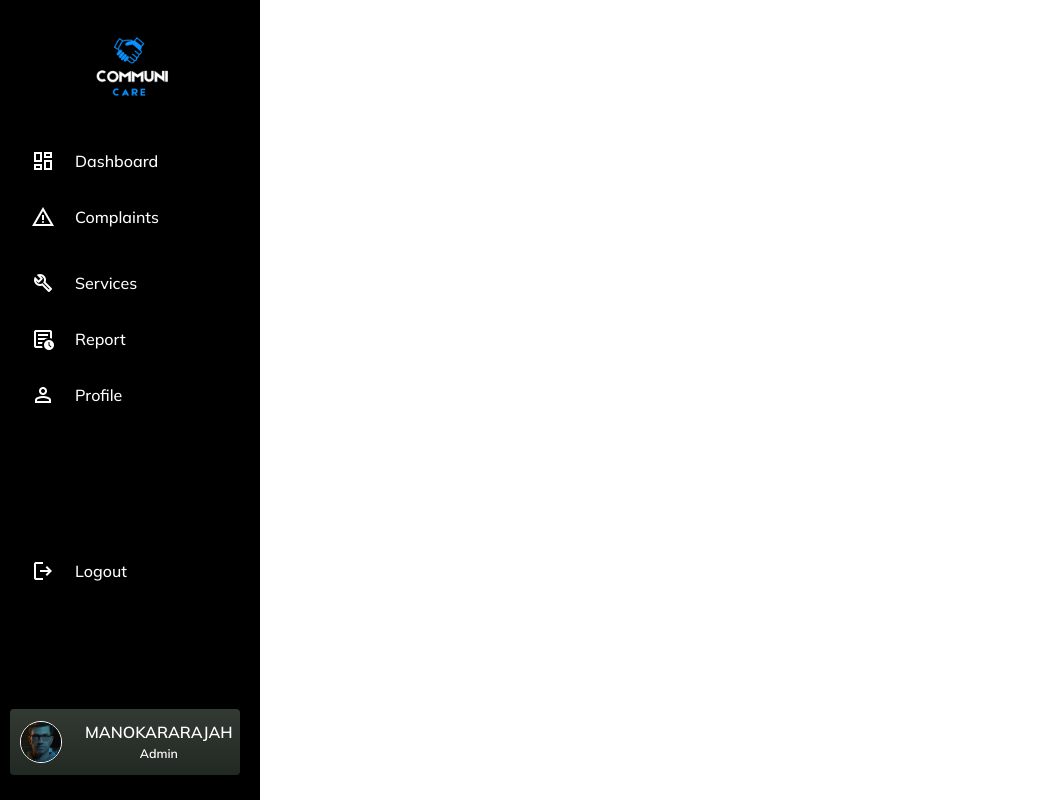
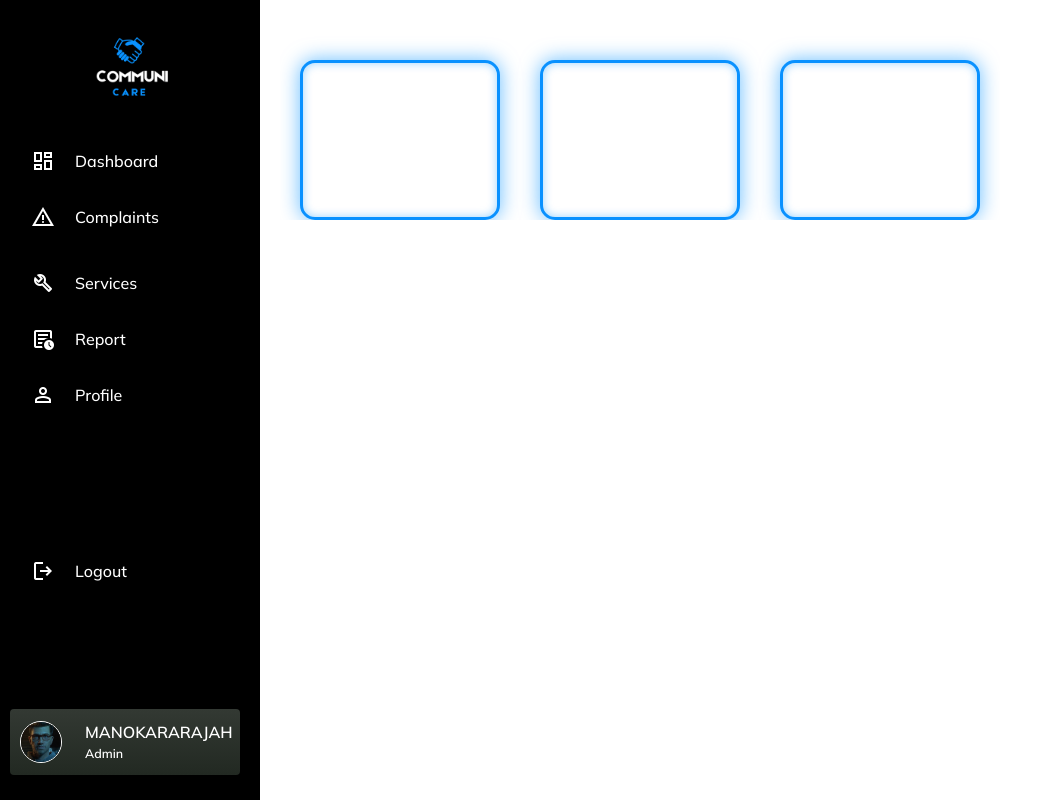
Before and after one commit to CommuniCareSL/CommuniCare-WebApp, a React (Vite) app: page /dashboard in a window 1280 px wide. Shown: the whole page, without its empty margins (0-1047 px from the left). Built offline with nearby package versions, Linux system fonts and the light colour scheme.

Commit message:
Change some overwrite css

```diff
--- a/src/pages/Admin/Dashboard.jsx
+++ b/src/pages/Admin/Dashboard.jsx
@@ -2,12 +2,27 @@
 import Sidebar from '../../components/Admin/Sidebar';
 
 import '../../styles/pages/Admin/Dashboard.css';
+import profileImg from '../../assets/Admin/profile-img.jpg';
+import { height } from '@fortawesome/free-brands-svg-icons/fa42Group';
 
 const Dashboard = () => {
   return (
     <div>
 
       <Sidebar/>
+      <div className="admin-dashboard-home-page">
+        <div className="admin-dashboard-box-details-row-view">
+          <div className="admin-dashboard-detailed-box">
+
+          </div>
+          <div className="admin-dashboard-detailed-box">
+
+          </div>
+          <div className="admin-dashboard-detailed-box">
+
+          </div>
+        </div>
+      </div>
       {/* <div className="home-content">
       <div className="overview-boxes">
         <div className="box">
--- a/src/pages/Login.jsx
+++ b/src/pages/Login.jsx
@@ -7,6 +7,7 @@ import profileImg from "../assets/x.png";
 const Login = () => {
   const navigate = useNavigate();
   return (
+    <div className="login-page-home-body">
         <div className="login-container">
         <div className="login-image">
           <img src={profileImg} alt="Login" />
@@ -31,6 +32,31 @@ const Login = () => {
           </form>
         </div>
       </div>
+    </div>
+      // <div className="login-container">
+      //   <div className="login-image">
+      //     <img src={profileImg} alt="Login" />
+      //   </div>
+
+      //   <div className="login-form">
+      //     <div className="text">LOGIN</div>
+      //     <form>
+      //       <div className="field">
+      //         <input type="text" placeholder="Email" />
+      //       </div>
+      //       <div className="field">
+      //         <input type="password" placeholder="Password" />
+      //       </div>
+      //       <button onClick={() => { navigate("/dashboard");}}>LOGIN</button>
+      //       <div className="link">
+      //         <a href="#">Forgot Password?</a> <br />
+      //         <br />
+      //         <span>Not a member? </span>
+      //         <a href="#">Signup now</a>
+      //       </div>
+      //     </form>
+      //   </div>
+      // </div>
   );
 };
 
--- a/src/pages/Signup.jsx
+++ b/src/pages/Signup.jsx
@@ -4,6 +4,8 @@ import profileImg from '../assets/x.png';
 
 const Signup = () => {
   return (
+    <div className='signupe-page-body'>
+
       <div className="signup-container">
         <div className="signup-image">
           <img src={profileImg} alt="Signup" />
@@ -34,6 +36,37 @@ const Signup = () => {
           </form>
         </div>
       </div>
+    </div>
+    // <div className="signup-container">
+    //   <div className="signup-image">
+    //     <img src={profileImg} alt="Signup" />
+    //   </div>
+
+    //   <div className="signup-form">
+    //     <div className="signup-text">
+    //       SIGNUP
+    //     </div>
+    //     <form className="signup-form-container">
+    //       <div className="signup-field">
+    //         <input type="text" placeholder="Username" />
+    //       </div>
+    //       <div className="signup-field">
+    //         <input type="text" placeholder="Email" />
+    //       </div>
+    //       <div className="signup-field">
+    //         <input type="password" placeholder="Password" />
+    //       </div>
+    //       <div className="signup-field">
+    //         <input type="password" placeholder="Confirm Password" />
+    //       </div>
+    //       <button className="signup-button">SIGNUP</button>
+    //       <div className="signup-link">
+    //         <span>Already have an account? </span>
+    //         <a href="#">Login now</a>
+    //       </div>
+    //     </form>
+    //   </div>
+    // </div>
   );
 }
 
--- a/src/pages/landingPage/Home.jsx
+++ b/src/pages/landingPage/Home.jsx
@@ -4,7 +4,7 @@ import app from '../../assets/landingPage/app.png'
 
 const Home = () => {
   return (
-    <div className='home container1' style={{ paddingTop:"2350px"}}>
+    <div className='home container1'>
         <div className="home-text">
             <h1>Your concerns, <br/>Our promise</h1>
             <p>Register and Connect with your local council easily.<br/> Use our app to send complaints, ask questions, and book services. <br/>Download our Mobile App now and get involved in your community!</p>
--- a/src/styles/pages/Admin/Dashboard.css
+++ b/src/styles/pages/Admin/Dashboard.css
@@ -1,11 +1,46 @@
-.home-content {
+.admin-dashboard-home-page {
+  flex-grow: 1;
+  padding: 20px;
+  /* background-color: #917d7d; */
+  min-height: 100vh;
+  min-width: auto;
+  margin-left: 85px;
+  transition: margin-left 0.4s ease;
+  display: flex;
+  justify-content: flex-start;
+  align-items: flex-start;
+}
+
+.sidebar:hover ~ .admin-dashboard-home-page {
+  margin-left: 260px;
+}
+
+.admin-dashboard-box-details-row-view{
+  display: flex;
+  flex-wrap: nowrap;
+  overflow-x: auto;
+}
+
+.admin-dashboard-detailed-box{
+  margin-top: 5vh;
+  margin-left: 20px;
+  height: 20vh;
+  width: 200px;
+  background-color: rgb(255, 255, 255);
+  margin-right: 20px;
+  border-radius: 15px;
+  border: 3px solid #0991FF;
+  box-shadow: 0 0 20px rgba(0, 145, 255, 0.6), inset 0 0 10px rgba(0, 145, 255, 0.4);
+}
+
+/* .home-content {
   margin-top: 80px;
   margin-left: 90px;
   transition: margin-left 0.4s ease;
 }
 
 .sidebar:hover ~ .home-content {
-  margin-left: 260px; /* Adjusted to account for the expanded sidebar width on hover */
+  margin-left: 260px;
 }
 
 .box {
@@ -107,10 +142,8 @@
 .home-content .sales-boxes {
   display: flex;
   justify-content: space-between;
-  /* padding: 0 20px; */
 }
 
-/* left box */
 .home-content .sales-boxes .recent-sales {
   width: 65%;
   background: #fff;
@@ -129,7 +162,6 @@
 .sales-boxes .box .title {
   font-size: 24px;
   font-weight: 500;
-  /* margin-bottom: 10px; */
 }
 
 .transfers {
@@ -218,20 +250,19 @@
 }
 
 .bx-user, .bxs-user-detail,.bxs-error,.bx-calendar {
-  font-size: 30px; /* Adjust the size as needed */
-  color: #ffffff; /* Adjust the color as needed */
-  background: linear-gradient(135deg, #000000, #074f8a); /* Adjust the background as needed */
-  padding: 10px; /* Adjust the padding as needed */
-  border-radius: 50%; /* Makes the background a circle */
+  font-size: 30px;
+  color: #ffffff;
+  background: linear-gradient(135deg, #000000, #074f8a);
+  padding: 10px;
+  border-radius: 50%;
   display: inline-block;
   text-align: center;
   margin-left: 20px;
 }
 
-/* Example of additional styles */
 .bx-user:hover, .bxs-user-detail:hover,.bxs-error:hover ,.bx-calendar:hover {
-  color: #ffffff; /* Change color on hover */
-  background: black;/* Change background on hover */
+  color: #ffffff;
+  background: black;
 }
 
 
@@ -269,10 +300,6 @@ overflow-x: auto;
 height: 5px;
 width: 100%;
 }
-
-/* ::-webkit-scrollbar-track {
-background: #444e80;
-} */
 
 ::-webkit-scrollbar-thumb {
 background: #abafc6;
@@ -358,14 +385,6 @@ stroke-width: 3;
 stroke: #ffffff;
 }
 
-/* .circle-unique:nth-child(3) {
-stroke: #5397d6;
-}
-
-.circle-unique:nth-child(4) {
-stroke: #4cc790;
-} */
-
 .graph-container-unique p {
 position: absolute;
 top: 50%;
@@ -389,3 +408,5 @@ color: #fff;
 flex: 1;
 margin: 0 10px;
 }
+
+ */
--- a/src/styles/pages/Login.css
+++ b/src/styles/pages/Login.css
@@ -1,6 +1,16 @@
 @import url('https://fonts.googleapis.com/css?family=Poppins&display=swap');
 
-body {
+/* body {
+  display: flex;
+  height: 100vh;
+  text-align: center;
+  align-items: center;
+  justify-content: center;
+  margin: 0;
+  background-color: #f0f0f0;
+} */
+
+.login-page-home-body{
   display: flex;
   height: 100vh;
   text-align: center;
--- a/src/styles/pages/Signup.css
+++ b/src/styles/pages/Signup.css
@@ -1,6 +1,16 @@
 @import url('https://fonts.googleapis.com/css?family=Poppins&display=swap');
 
-body {
+/* body {
+  display: flex;
+  height: 100vh;
+  text-align: center;
+  align-items: center;
+  justify-content: center;
+  margin: 0;
+  background-color: #f0f0f0;
+} */
+
+.signupe-page-body{
   display: flex;
   height: 100vh;
   text-align: center;
```
Lines whose indentation alone changed are shown as unchanged.
